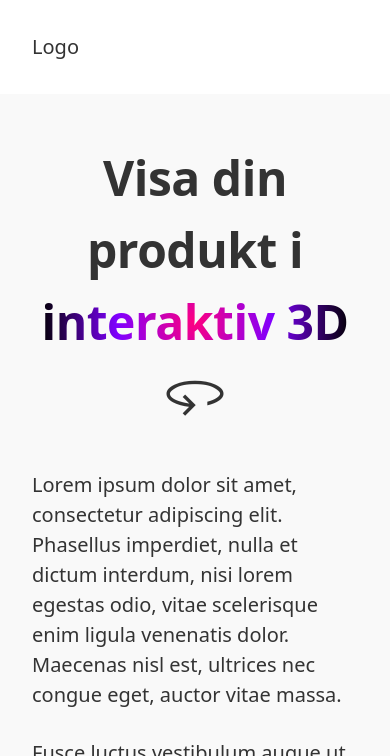
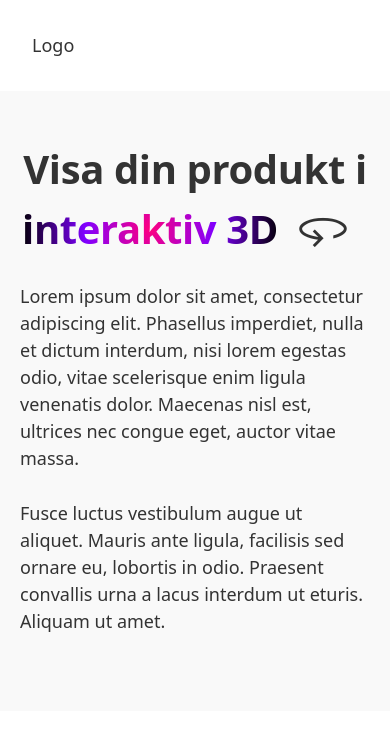
Before and after one commit to martin-lorentzon/martin-lorentzon.github.io, a plain HTML site: page index.html in a window 390 px wide. Shown: the top 756 px of the page. Drawn offline with nearby package versions, Linux system fonts and the light colour scheme; some icons are missing; a web font is replaced by a local one.

Commit message:
Sections

```diff
--- a/index.html
+++ b/index.html
@@ -29,27 +29,40 @@
       <button class="nav-toggle" aria-label="Toggle menu"><span></span><span></span><span></span></button>
     </nav>
 
-    <main class="content">
+    <main>
+      <section>
+        <div class="content">
           <h2>Visa din produkt i <span class="gradient-text">interaktiv 3D</span><span class="material-symbols-outlined" aria-hidden="true">360</span></h2>
           <p>
-        Lorem ipsum dolor sit amet, consectetur adipiscing elit. Phasellus imperdiet, nulla et dictum interdum, nisi lorem egestas odio, vitae scelerisque enim ligula venenatis dolor. Maecenas nisl
-        est, ultrices nec congue eget, auctor vitae massa.
+            Lorem ipsum dolor sit amet, consectetur adipiscing elit. Phasellus imperdiet, nulla et dictum interdum, nisi lorem egestas odio, vitae scelerisque enim ligula venenatis dolor. Maecenas
+            nisl est, ultrices nec congue eget, auctor vitae massa.
           </p>
           <p>Fusce luctus vestibulum augue ut aliquet. Mauris ante ligula, facilisis sed ornare eu, lobortis in odio. Praesent convallis urna a lacus interdum ut eturis. Aliquam ut amet.</p>
+        </div>
+      </section>
 
+      <section>
+        <div class="content">
           <h2>Upplevelser + animation<span class="material-symbols-outlined" aria-hidden="true">head_mounted_device</span></h2>
           <p>
-        Lorem ipsum dolor sit amet, consectetur adipiscing elit. Phasellus imperdiet, nulla et dictum interdum, nisi lorem egestas odio, vitae scelerisque enim ligula venenatis dolor. Maecenas nisl
-        est, ultrices nec congue eget, auctor vitae massa.
+            Lorem ipsum dolor sit amet, consectetur adipiscing elit. Phasellus imperdiet, nulla et dictum interdum, nisi lorem egestas odio, vitae scelerisque enim ligula venenatis dolor. Maecenas
+            nisl est, ultrices nec congue eget, auctor vitae massa.
           </p>
           <p>Fusce luctus vestibulum augue ut aliquet. Mauris ante ligula, facilisis sed ornare eu, lobortis in odio. Praesent convallis urna a lacus interdum ut eturis. Aliquam ut amet.</p>
+        </div>
+      </section>
 
+      <section>
+        <div class="content">
           <h2>Egna in-house-verktyg<span class="material-symbols-outlined" aria-hidden="true">extension</span></h2>
           <p>
-        Lorem ipsum dolor sit amet, consectetur adipiscing elit. Phasellus imperdiet, nulla et dictum interdum, nisi lorem egestas odio, vitae scelerisque enim ligula venenatis dolor. Maecenas nisl
-        est, ultrices nec congue eget, auctor vitae massa.
+            Lorem ipsum dolor sit amet, consectetur adipiscing elit. Phasellus imperdiet, nulla et dictum interdum, nisi lorem egestas odio, vitae scelerisque enim ligula venenatis dolor. Maecenas
+            nisl est, ultrices nec congue eget, auctor vitae massa.
           </p>
           <p>Fusce luctus vestibulum augue ut aliquet. Mauris ante ligula, facilisis sed ornare eu, lobortis in odio. Praesent convallis urna a lacus interdum ut eturis. Aliquam ut amet.</p>
+        </div>
+      </section>
+
       <div style="height: 1000px"></div>
     </main>
   </body>
--- a/script.js
+++ b/script.js
@@ -28,3 +28,16 @@ window.addEventListener('mousemove', (e) => {
     el.style.setProperty('--y', `${((e.clientY - rect.top) / rect.height) * 100}%`);
   }
 });
+
+window.addEventListener('scroll', () => {
+  const navbar = document.querySelector('.navbar');
+
+  // ADJUST THIS VALUE: Number of pixels scrolled before the gradient fades in
+  const scrollThreshold = 50;
+
+  if (window.scrollY > scrollThreshold) {
+    navbar.classList.add('scrolled');
+  } else {
+    navbar.classList.remove('scrolled');
+  }
+});
--- a/style.css
+++ b/style.css
@@ -1,5 +1,4 @@
 /* Fonts */
-/* geist-latin-wght-normal */
 @font-face {
   font-family: "Geist";
   font-style: normal;
@@ -9,7 +8,6 @@
   unicode-range: U+0000-00FF, U+0131, U+0152-0153, U+02BB-02BC, U+02C6, U+02DA, U+02DC, U+0304, U+0308, U+0329, U+2000-206F, U+20AC, U+2122, U+2191, U+2193, U+2212, U+2215, U+FEFF, U+FFFD;
 }
 
-/* dm-sans-latin-wght-normal */
 @font-face {
   font-family: "DM Sans Variable";
   font-style: normal;
@@ -30,12 +28,11 @@
 body {
   font-family: "DM Sans Variable", system-ui, sans-serif;
   background-color: #f9f9f9;
-  color: #333;
+  color: #333333;
   line-height: 1.5;
   font-size: 1.25rem;
 }
 
-/* Paragraphs */
 p {
   margin-bottom: 1.75rem;
 }
@@ -44,26 +41,25 @@ p {
 h1,
 h2,
 h3 {
-  font-weight: 600; /* Semi-Bold */
+  font-weight: 600;
   letter-spacing: -0.01em;
   text-align: center;
-  margin-top: 5rem;
-  margin-bottom: 2.5rem;
-}
-
-/* remove top margin if the header is the first thing in the container */
-.content > :first-child {
   margin-top: 0;
 }
 
 h1 {
   font-size: 4rem;
+  margin-bottom: 2rem;
 }
+
 h2 {
   font-size: 3rem;
+  margin-bottom: 1.5rem;
 }
+
 h3 {
   font-size: 2rem;
+  margin-bottom: 1rem;
 }
 
 /* Sticky Navbar */
@@ -71,20 +67,38 @@ h3 {
   font-family: "Geist", system-ui, sans-serif;
   position: sticky;
   top: 0;
-  z-index: 1000; /* Keeps navbar on top of other content */
-
-  /* Navbar Styling */
+  z-index: 1000;
   display: flex;
   justify-content: center;
   align-items: center;
   white-space: nowrap;
-  background-color: #fff;
   padding: 2rem;
+  background-image: linear-gradient(
+    to bottom,
+    rgba(255, 255, 255, 1) 0%,
+    rgba(255, 255, 255, 0.98) 12%,
+    rgba(255, 255, 255, 0.92) 24%,
+    rgba(255, 255, 255, 0.82) 36%,
+    rgba(255, 255, 255, 0.68) 48%,
+    rgba(255, 255, 255, 0.52) 60%,
+    rgba(255, 255, 255, 0.35) 72%,
+    rgba(255, 255, 255, 0.18) 84%,
+    rgba(255, 255, 255, 0.05) 94%,
+    rgba(255, 255, 255, 0) 100%
+  );
+  background-color: rgba(255, 255, 255, 1);
+  transition:
+    background-color 0.4s ease,
+    padding 0.4s ease;
 }
 
-/* Navbar Links */
+.navbar.scrolled {
+  padding: 1rem;
+  background-color: rgba(255, 255, 255, 0);
+}
+
 .navbar a {
-  color: #333;
+  color: #333333;
   text-decoration: none;
   font-weight: 500;
 }
@@ -94,10 +108,10 @@ h3 {
 }
 
 .nav-links a:hover {
-  color: #007bff; /* Simple hover effect */
+  color: #007bff;
 }
 
-/* Hamburger button — hidden on desktop */
+/* Hamburger Button — hidden on desktop */
 .nav-toggle {
   display: none;
   flex-direction: column;
@@ -109,6 +123,7 @@ h3 {
   cursor: pointer;
   padding: 0;
 }
+
 .nav-toggle span {
   display: block;
   height: 2px;
@@ -119,7 +134,6 @@ h3 {
     opacity 0.25s;
 }
 
-/* Animate to × when active */
 .nav-toggle.active span:nth-child(1) {
   transform: translateY(8px) rotate(45deg);
 }
@@ -132,10 +146,18 @@ h3 {
 
 /* Content Area */
 .content {
-  padding: 3rem 2rem;
-  width: 100%;
   max-width: 65rem;
   margin: 0 auto;
+}
+
+section {
+  width: 100%;
+  background-color: #ffffff;
+  padding: 5rem 2rem;
+}
+
+section:nth-child(odd) {
+  background-color: #f9f9f9;
 }
 
 /* Icons */
@@ -148,9 +170,7 @@ h3 {
   user-select: none;
 }
 
-/* ==========================================================================
-   Visual Effects & Utilities
-   ========================================================================== */
+/* Visual Effects */
 .gradient-text {
   background: radial-gradient(circle at var(--x, 50%) var(--y, 50%), #ff007f, #7f00ff 50%, #000000);
   -webkit-background-clip: text;
@@ -161,9 +181,23 @@ h3 {
 /* ==========================================================================
    Media Queries
    ========================================================================== */
+
+/* Mobile Layout & Typography */
 @media (max-width: 600px) {
+  /* Typography Adjustments */
+  body {
+    font-size: 1.125rem;
+  }
+  h1 {
+    font-size: 3rem;
+  }
+  h2 {
+    font-size: 2.5rem;
+  }
+
+  /* Navbar Mobile Layout */
   .navbar {
-    justify-content: space-between; /* logo left, burger right */
+    justify-content: space-between;
   }
   .nav-toggle {
     display: flex;
@@ -171,10 +205,10 @@ h3 {
   .nav-links {
     display: none;
     position: absolute;
-    top: 100%; /* sits right below the sticky navbar */
+    top: 100%;
     left: 0;
     right: 0;
-    background-color: #fff;
+    background-color: #ffffff;
     padding: 1.5rem 2rem 2rem;
     box-shadow: 0 4px 12px rgba(0, 0, 0, 0.08);
   }
@@ -185,6 +219,20 @@ h3 {
   .nav-links a {
     margin-left: 0;
     padding: 1rem 0;
-    border-bottom: 1px solid #f0f0f0;
+    border-bottom: 1px solid #f5f5f7;
+  }
+
+  section {
+    padding: 3rem 1.25rem;
   }
 }
+
+/* Touch Device Fallback for Gradient Text */
+@media (pointer: coarse) and (hover: none) {
+  .gradient-text {
+    background: linear-gradient(135deg, #ff007f, #7f00ff, #000000);
+    -webkit-background-clip: text;
+    background-clip: text;
+    -webkit-text-fill-color: transparent;
+  }
+}
```
Lines whose indentation alone changed are shown as unchanged.
